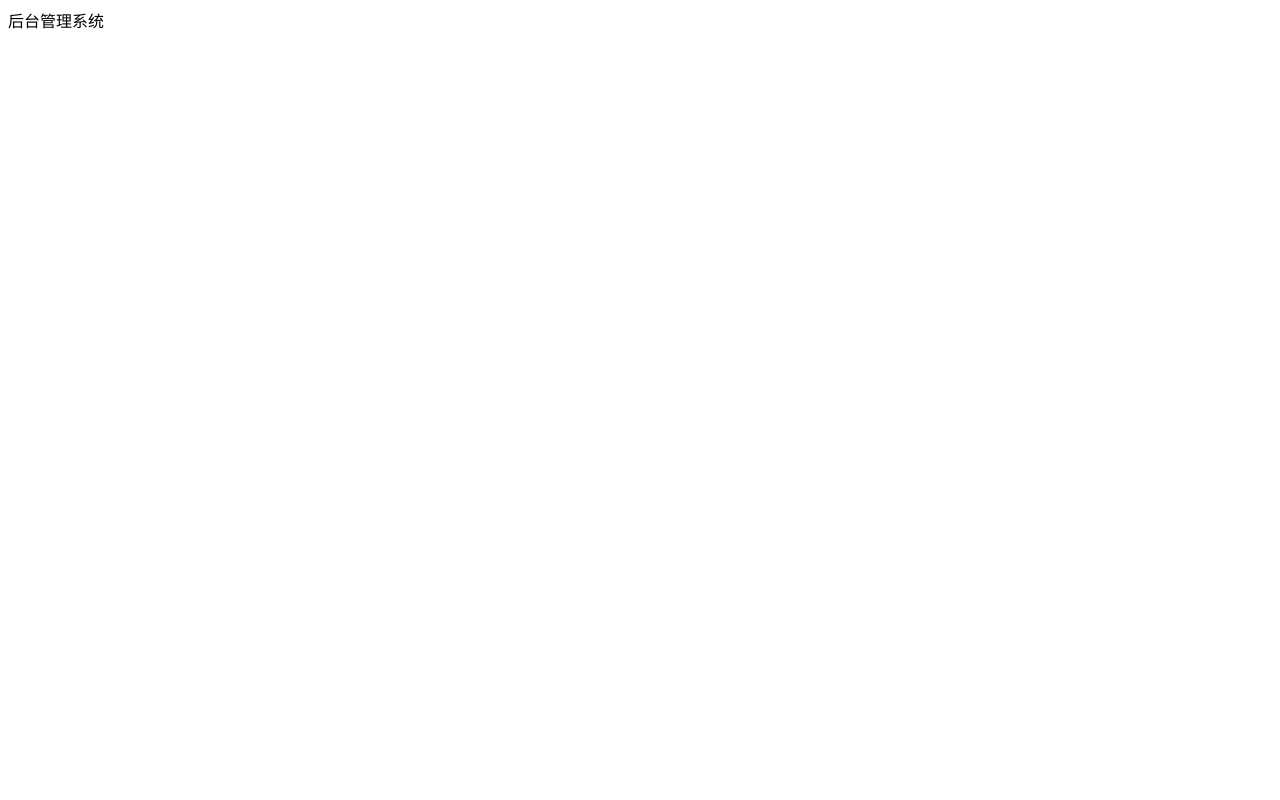
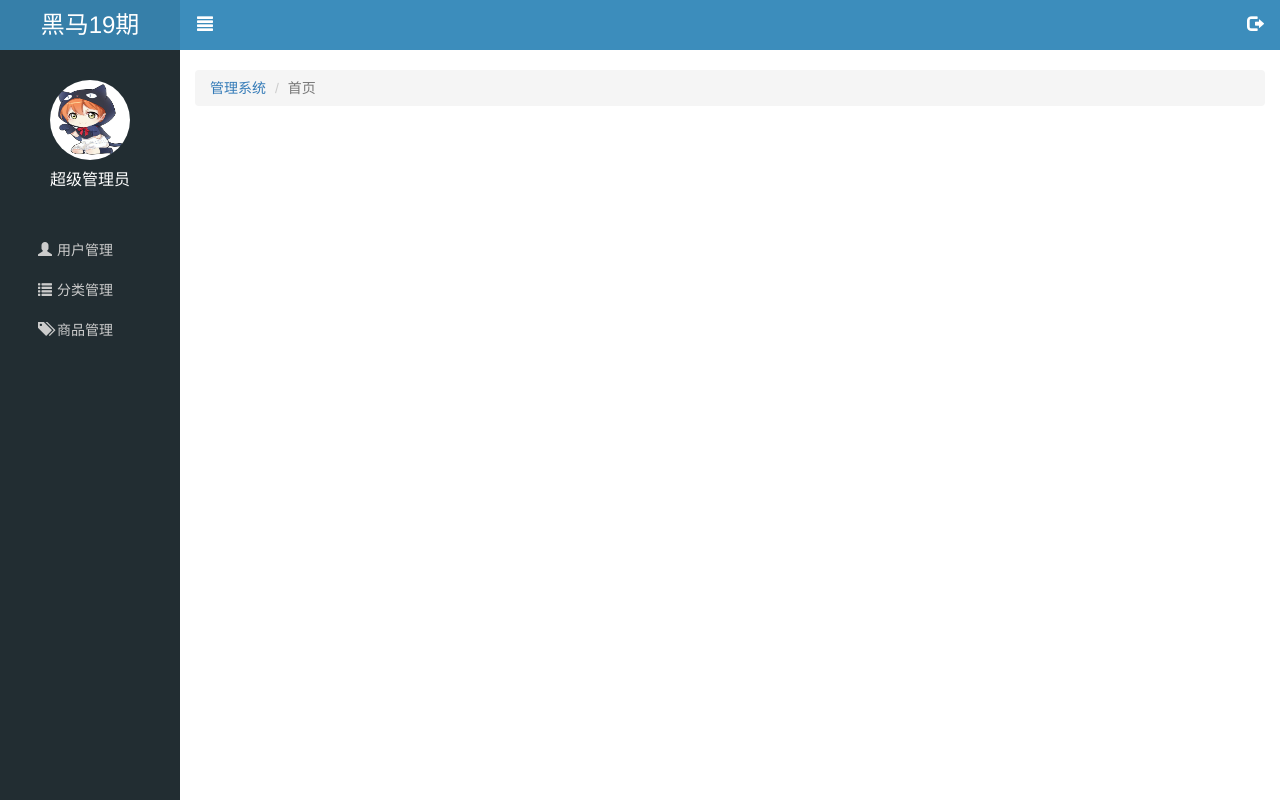
Before and after one commit to linkeyneko/letao, a website: page public/back/index.html in a window 1280 px wide. Drawn offline with Linux system fonts and the light colour scheme.

Commit message:
管理系统公共部分静态页面及功能完成

```diff
--- a/public/back/css/common.css
+++ b/public/back/css/common.css
@@ -1,3 +1,15 @@
+html,body{
+  width: 100%;
+  height: 100%;
+}
+a:hover{
+  text-decoration: none;
+}
+*{
+  margin: 0;
+  padding: 0;
+  list-style: none;
+}
 .body_bg{
   background-color: #222d32;
 }
@@ -9,3 +21,114 @@
   line-height: 40px;
   font-size: 20px;
 }
+.red{
+  color: #A94442;
+}
+/*aside开始*/
+
+.lt_aside{
+  height: 100%;
+  width: 180px;
+  background-color: #222d32;
+  position: fixed;
+  left: 0;
+  top: 0;
+  z-index: 999;
+  transition: all 1s;
+}
+.lt_aside.hideaside{
+  left:-180px;
+}
+.lt_aside .top-title a{
+  display: block;
+  text-align: center;
+  width: 100%;
+  height: 50px;
+  line-height: 50px;
+  background-color: #367FA9;
+  color: #fff;
+  font-size: 24px;
+}
+.lt_aside .user-mes{
+  width: 180px;
+  height: 180px;
+  padding-top:30px;
+}
+.lt_aside .user-mes img{
+  display: block;
+  width: 80px;
+  height: 80px;
+  border-radius: 50%;
+  margin:0 auto;
+}
+.lt_aside .user-mes h1{
+  width: 100%;
+  height: 40px;
+  line-height: 40px;
+  text-align: center;
+  color: #fff;
+  font-size: 16px;
+  margin-top: 0;
+}
+.lt_aside .lt_navs a{
+  display: block;
+  height: 40px;
+  line-height: 40px;
+  width: 100%;
+  padding-left:30px;
+  border-left:3px solid transparent;
+  color: #ccc;
+}
+.lt_aside .lt_navs ol a{
+  padding-left:50px;
+}
+.lt_aside .lt_navs i{
+  margin-right:5px;
+  margin-left:5px;
+}
+.lt_aside .lt_navs .active{
+  color: #fff;
+  background-color: #1d1f21;
+  border-left:3px solid #006699;
+}
+
+/*aside结束*/
+
+/*main开始*/
+
+.lt-main{
+  width: 100%;
+  padding-left:180px;
+  padding-top:70px;
+  transition: all 1s;
+}
+.lt-main.hideaside{
+  padding-left:0;
+}
+.lt-main .top-nav{
+  position: fixed;
+  left: 0;
+  top: 0;
+  padding-left: 180px;
+  width: 100%;
+  height: 50px;
+  z-index: 888;
+  background-color: #3c8dbc;
+  transition: all 1s;
+}
+.lt-main .top-nav.hideaside{
+  padding-left:0;
+}
+.lt-main .top-nav a{
+  width: 50px;
+  height: 50px;
+  line-height: 50px;
+  font-size: 16px;
+  color: #fff;
+  text-align: center;
+}
+.lt-main .breadcrumb{
+  margin-bottom:20px;
+}
+
+/*main结束*/
--- a/public/back/index.html
+++ b/public/back/index.html
@@ -2,9 +2,71 @@
 <html lang="zh-CN">
 <head>
   <meta charset="UTF-8">
-  <title>Title</title>
+  <title>乐淘电商</title>
+  <link rel="stylesheet" href="lib/bootstrap/css/bootstrap.min.css">
+  <link rel="stylesheet" href="lib/bootstrap-validator/css/bootstrapValidator.min.css">
+  <link rel="stylesheet" href="lib/nprogress/nprogress.css">
+  <link rel="stylesheet" href="css/common.css">
+  <link rel="stylesheet" href="css/index.css">
 </head>
 <body>
-  后台管理系统
+<div class="lt_aside">
+  <div class="top-title"><a href="#">黑马19期</a></div>
+  <div class="user-mes">
+    <img src="images/admin.jpg" alt="">
+    <h1>超级管理员</h1>
+  </div>
+  <div class="lt_navs">
+    <ul>
+      <li><a href="user.html"><i class="glyphicon glyphicon-user"></i>用户管理</a></li>
+      <li>
+        <a data-toggle="collapse" href="#collapseOne">
+          <i class="glyphicon glyphicon-list"></i>分类管理
+        </a>
+        <ol id="collapseOne" class="panel-collapse collapse">
+          <li><a href="first.html">一级分类</a></li>
+          <li><a href="second.html">二级分类</a></li>
+        </ol>
+      </li>
+      <li><a href="product.html"><i class="glyphicon glyphicon-tags"></i>商品管理</a></li>
+    </ul>
+  </div>
+</div>
+<div class="lt-main">
+  <div class="top-nav">
+    <a href="javascript:;" class="pull-left icon-hide"><i class="glyphicon glyphicon-align-justify"></i></a>
+    <a href="javascript:;" class="pull-right icon-outmodal"><i class="glyphicon glyphicon-log-out"></i></a>
+  </div>
+  <div class="main-content container-fluid">
+    <ol class="breadcrumb">
+      <li><a href="index.html">管理系统</a></li>
+      <li class="active">首页</li>
+    </ol>
+    <div class="main-body"></div>
+  </div>
+</div>
+<div class="modal fade">
+  <div class="modal-dialog modal-sm">
+    <div class="modal-content">
+      <div class="modal-header">
+        <button type="button" class="close" data-dismiss="modal"><span>&times;</span></button>
+        <h4 class="modal-title">温馨提示</h4>
+      </div>
+      <div class="modal-body">
+        <p class="red"><i class="glyphicon glyphicon-info-sign"></i>您确定要退出后台管理系统吗？</p>
+      </div>
+      <div class="modal-footer">
+        <button type="button" class="btn btn-default" data-dismiss="modal">取消</button>
+        <button type="button" class="btn btn-primary" id="logout">退出</button>
+      </div>
+    </div>
+  </div>
+</div>
+
+<script src="lib/jquery/jquery.min.js"></script>
+<script src="lib/bootstrap/js/bootstrap.min.js"></script>
+<script src="lib/bootstrap-validator/js/bootstrapValidator.min.js"></script>
+<script src="lib/nprogress/nprogress.js"></script>
+<script src="js/common.js"></script>
 </body>
 </html>
--- /dev/null
+++ b/public/back/js/common.js
@@ -0,0 +1,41 @@
+/**
+ * Created by Administrator on 2018/4/6.
+ */
+//所有ajax请求开始启用进度条
+$(document).ajaxStart(function(){
+  NProgress.start();
+})
+//所有ajax结束延迟500结束进度条
+$(document).ajaxStop(function(){
+  setTimeout(function(){
+    NProgress.done();
+  },500)
+})
+//禁用小圆环loading
+NProgress.configure({ showSpinner: false });
+
+;$(function(){
+  //影藏显示侧边栏
+  $(".icon-hide").click(function(){
+    $(".lt_aside").toggleClass("hideaside");
+    $(".lt-main").toggleClass("hideaside");
+    $(".lt-main .top-nav").toggleClass("hideaside");
+  })
+//  显示模态框
+  $(".icon-outmodal").click(function(){
+    $(".modal").modal('show');
+  })
+  //点击退出执行退出ajax
+  $("#logout").click(function(){
+    $.ajax({
+      url:'/employee/employeeLogout',
+      type:'get',
+      dataType:'json',
+      success:function(info){
+        if(info.success){
+          location.href="/back/login.html";
+        }
+      }
+    })
+  })
+});
```
Also changed, not shown: public/back/js/login.js (+1 -8 lines), public/back/css/index.css (added), public/back/images/admin.jpg (added), public/back/images/default.png (added), public/back/images/none.png (added).
